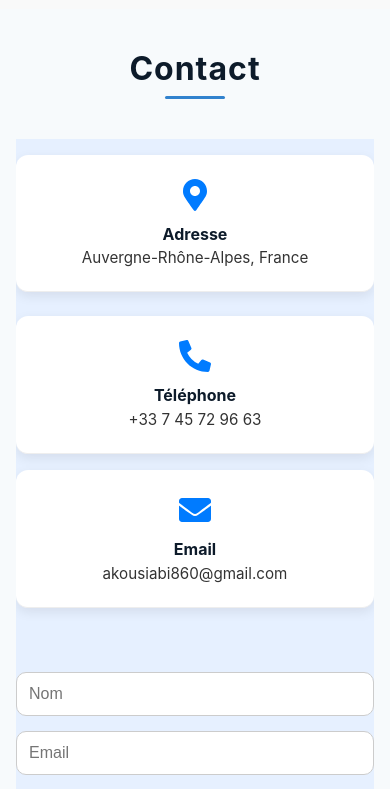
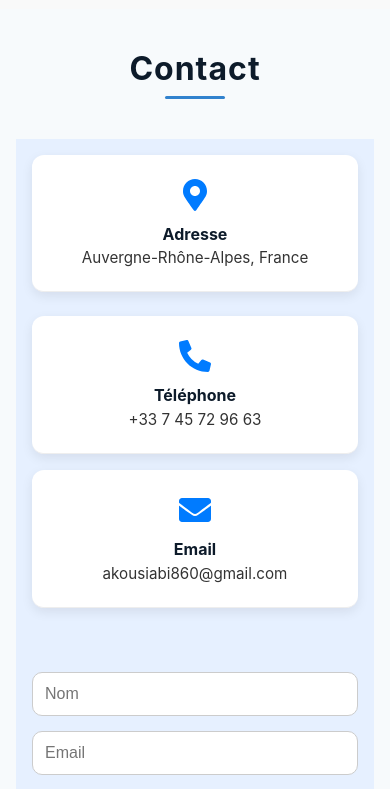
Before and after one commit to patience228/mon-portfolio, a React (Create React App) app: page / in a window 390 px wide. Shown: the part 7320-8109 px from the top of the page. Built offline with nearby package versions, Linux system fonts and the light colour scheme.

Commit message:
update: contact design

```diff
--- a/src/index.css
+++ b/src/index.css
@@ -372,6 +372,15 @@ h2::after {
   }
 }
 
+@media (max-width: 768px) {
+  .contact-info,
+  .contact-form-container {
+    padding-left: 1rem;
+    padding-right: 1rem;
+    box-sizing: border-box;
+  }
+}
+
 
 .two-tone-bg {
   position: relative;
```
